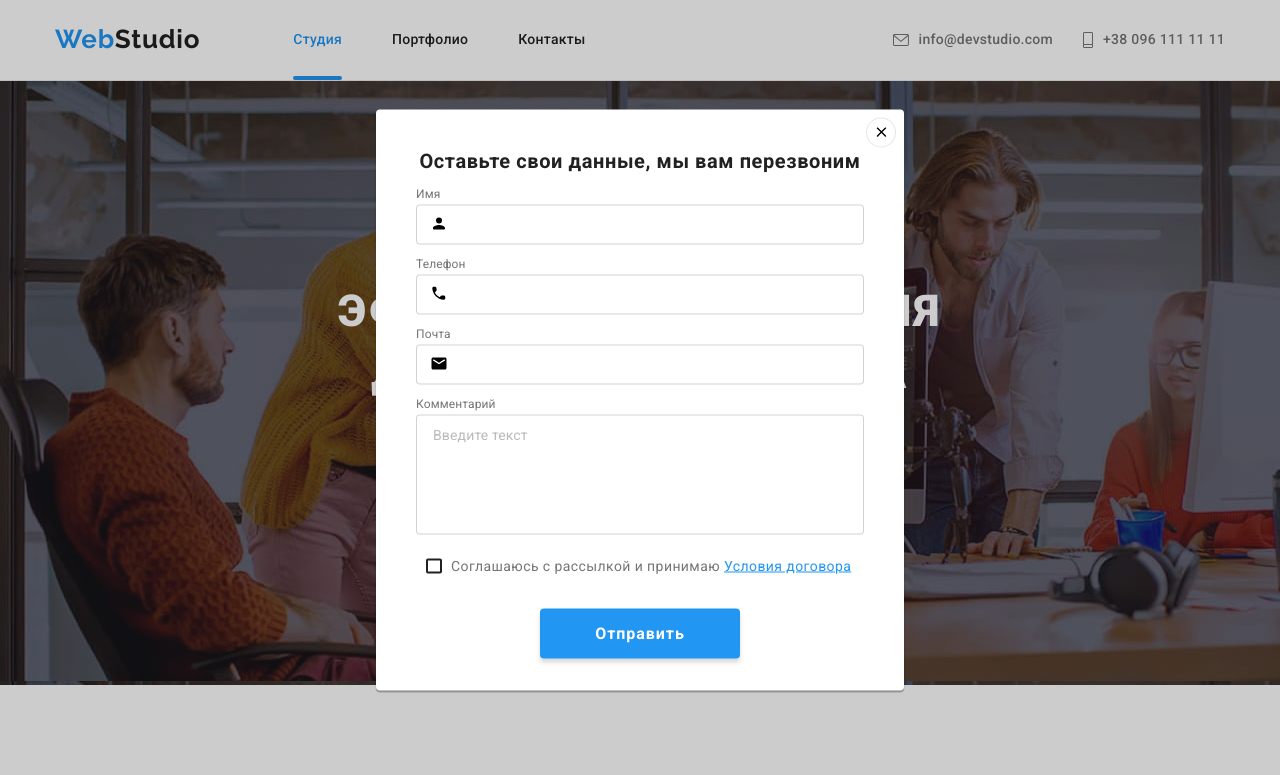
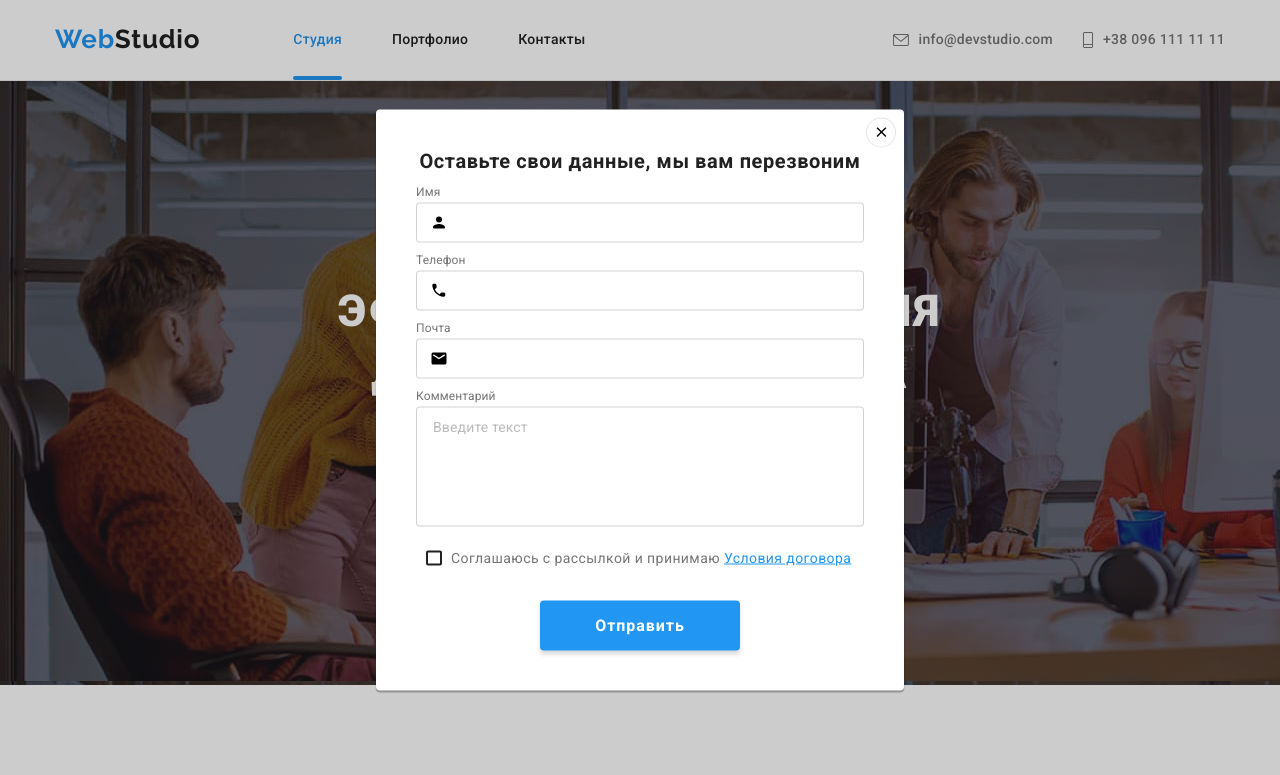
Before and after one commit to OlyaNegrych/goit-markup-hw-06, a plain HTML site: page index.html in a window 1280 px wide. Both pictures are taken after a click on the button "Заказать услугу". Shown: the top 775 px of the page. Drawn offline with nearby package versions, Linux system fonts and the light colour scheme.

Commit message:
корекції ментора

```diff
--- a/css/styles.css
+++ b/css/styles.css
@@ -350,7 +350,7 @@ color: var(--title-text-color);
 }
 
 .form-field > .label {
-display: inline-block;
+display: block;
 margin-bottom: 4px;
 font-weight: 400;
 font-size: 12px;
@@ -416,7 +416,7 @@ color: rgba(117, 117, 117, 0.5);
     display: flex;
     flex-direction: row;
     align-items: center;
-    margin-bottom: 30px;
+    margin-bottom: 0;
 }
 
 .form-field.checkbox > input {
@@ -467,6 +467,7 @@ color: rgba(117, 117, 117, 0.5);
   cursor: pointer;
   width: 200px;
   height: 50px;
+  margin-top: 30px;
 
   font-weight: 700;
   font-size: 16px;
@@ -1028,6 +1029,7 @@ margin-right: 12px;
 padding: 16px;
 width: 358px;
 height: 50px;
+color: var(--background-color);
 
 background-color: var(--footer-color);
 border: 1px solid rgba(255, 255, 255, 0.3);
```
